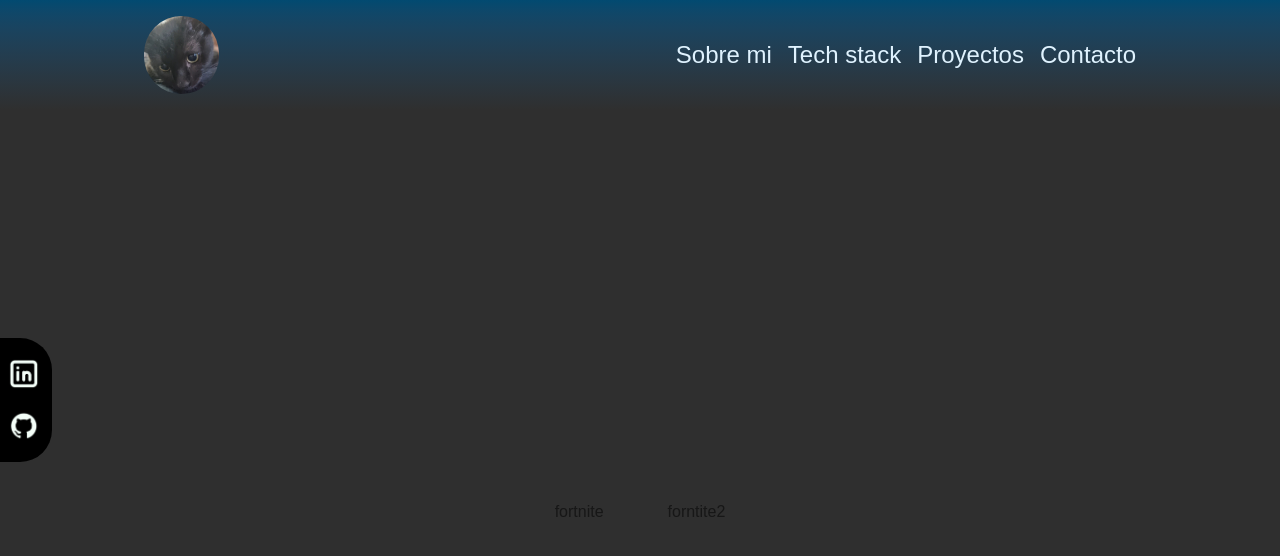
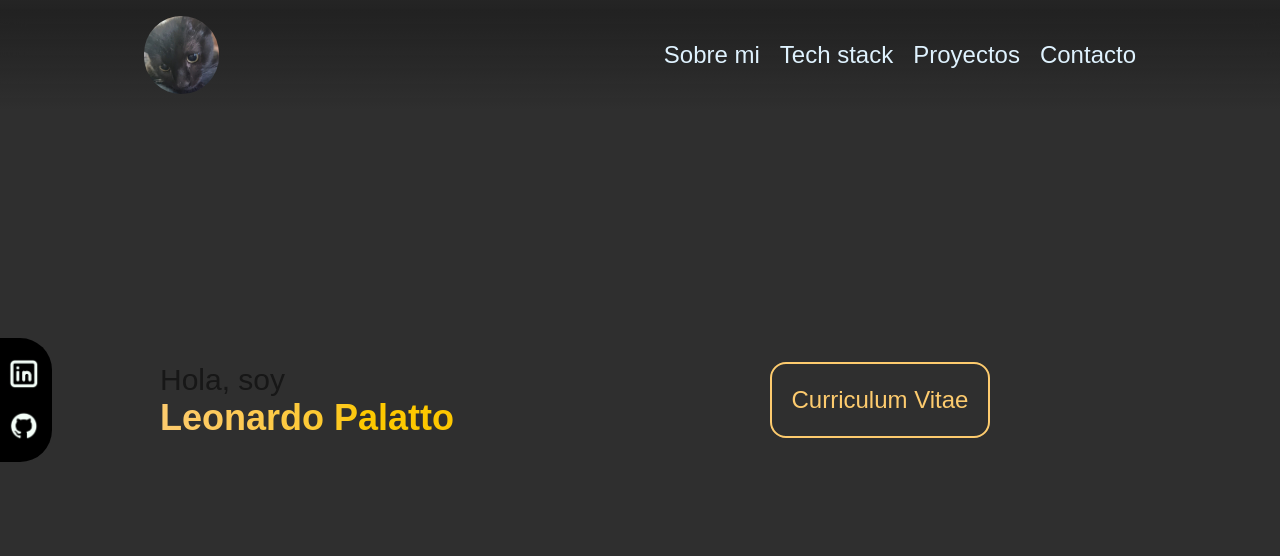
Before and after one commit to leopalatto20/portafolio, a Next.js app: page / in a window 1280 px wide. Shown: the top 556 px of the page. Built offline with nearby package versions, Linux system fonts and the light colour scheme.

Commit message:
Gradient en texto, poner descripcion

```diff
--- a/src/app/globals.css
+++ b/src/app/globals.css
@@ -29,4 +29,5 @@ body {
   --color-coral: #ff6b6b;
   --color-marfil: #f5f1ed;
   --color-pizarra: #2f2f2f;
+  --color-miel: #fdcb6e;
 }
--- a/src/app/page.tsx
+++ b/src/app/page.tsx
@@ -2,13 +2,31 @@ import Navbar from "@/components/Navbar";
 import Sidebar from "@/components/Sidebar";
 export default function Home() {
   return (
-    <div className="bg-pizarra h-full pt-28">
+    <div className="bg-pizarra h-full ">
       <Navbar /> {/*Ignorar esto*/}
       <Sidebar />
       <main className="flex min-h-screen min-w-full flex-col items-center justify-center">
-        <section id="about" className="flex justify-center w-3/4 gap-16">
-          <div>fortnite</div>
-          <div>forntite2</div>
+        <section
+          id="about"
+          className="text-center grid md:grid-cols-2 grid-cols-1 items-center w-3/4 "
+        >
+          <div className="flex flex-col items-start">
+            <h1 className="text-3xl">Hola, soy</h1>
+            <h1 className="text-4xl font-bold bg-clip-text text-transparent bg-gradient-to-r from-miel to-yellow-400">
+              Leonardo Palatto
+            </h1>
+          </div>
+          <div>
+            <button className="relative border-2 border-miel bg-transparent text-miel text-2xl rounded-2xl p-5 hover:bg-miel hover:text-black hover:scale-105 transition-all duration-300 ease-in-out hover:shadow-lg overflow-hidden ">
+              <a
+                href="https://drive.google.com/file/d/1AO4ORIn8ag3t5IfbKIehQ3z2S5q6sO4l/view?usp=drive_link"
+                target="_blank"
+                rel="noopener noreferrer"
+              >
+                Curriculum Vitae
+              </a>
+            </button>
+          </div>
         </section>
       </main>
     </div>
--- a/src/components/Navbar.tsx
+++ b/src/components/Navbar.tsx
@@ -3,7 +3,7 @@ import "@/styles/Navbar.css";
 
 export default function Navbar() {
   return (
-    <div className="fixed top-0 left-0 right-0 w-full backdrop-blur-md bg-pizarra/80 bg-linear-to-b from-sky-900 to-pizarra">
+    <div className="fixed top-0 left-0 right-0 w-full backdrop-blur-md bg-pizarra/80 bg-linear-to-b from-black/20 to-pizarra">
       <div className="flex w-4/5 mx-auto items-center justify-between p-4 rounded-2xl ">
         <Image
           id="image"
@@ -13,7 +13,7 @@ export default function Navbar() {
           height={75}
           className="rounded-full"
         />
-        <nav id="navbar" className="flex gap-4">
+        <nav id="navbar" className="flex gap-5">
           <a className="nav-text" href="#about">
             Sobre mi
           </a>
```
